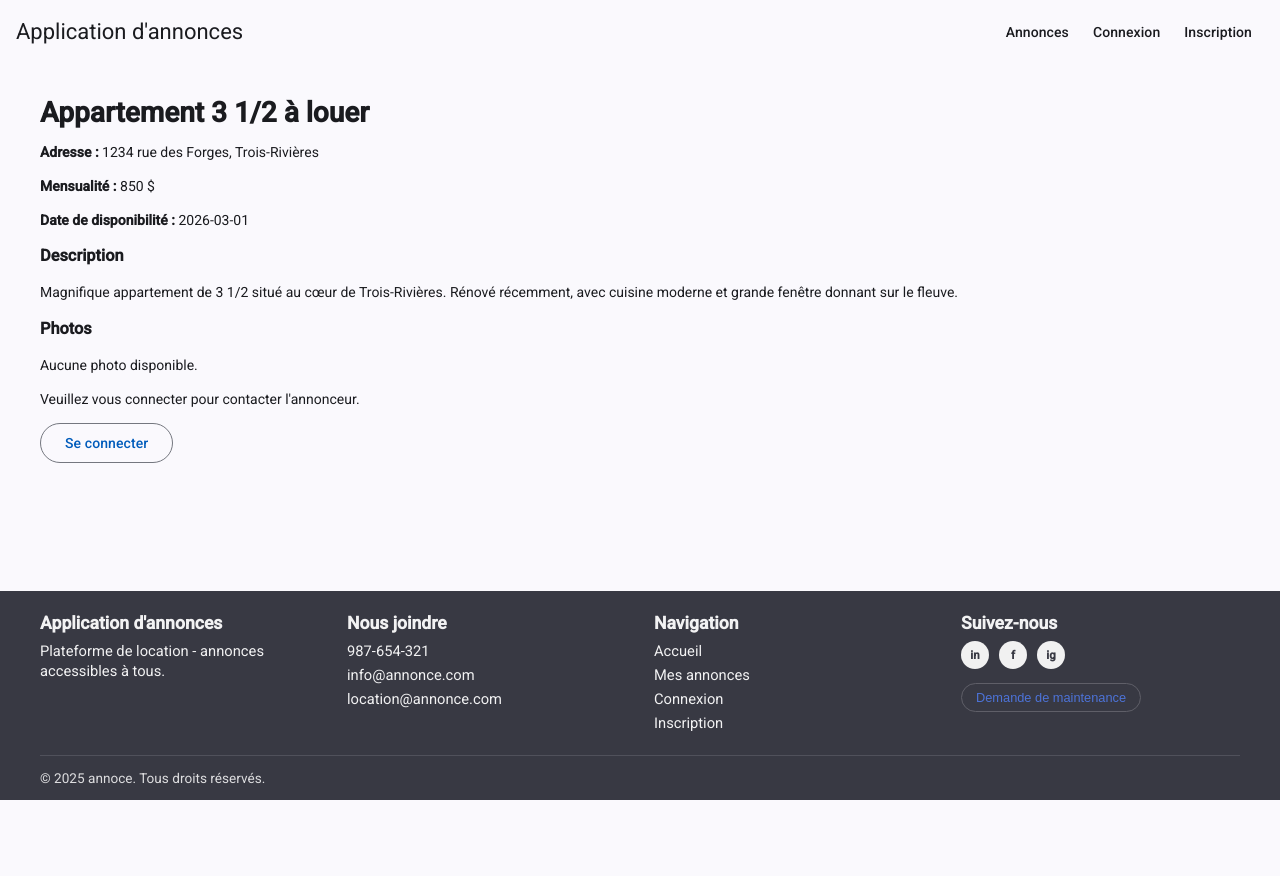
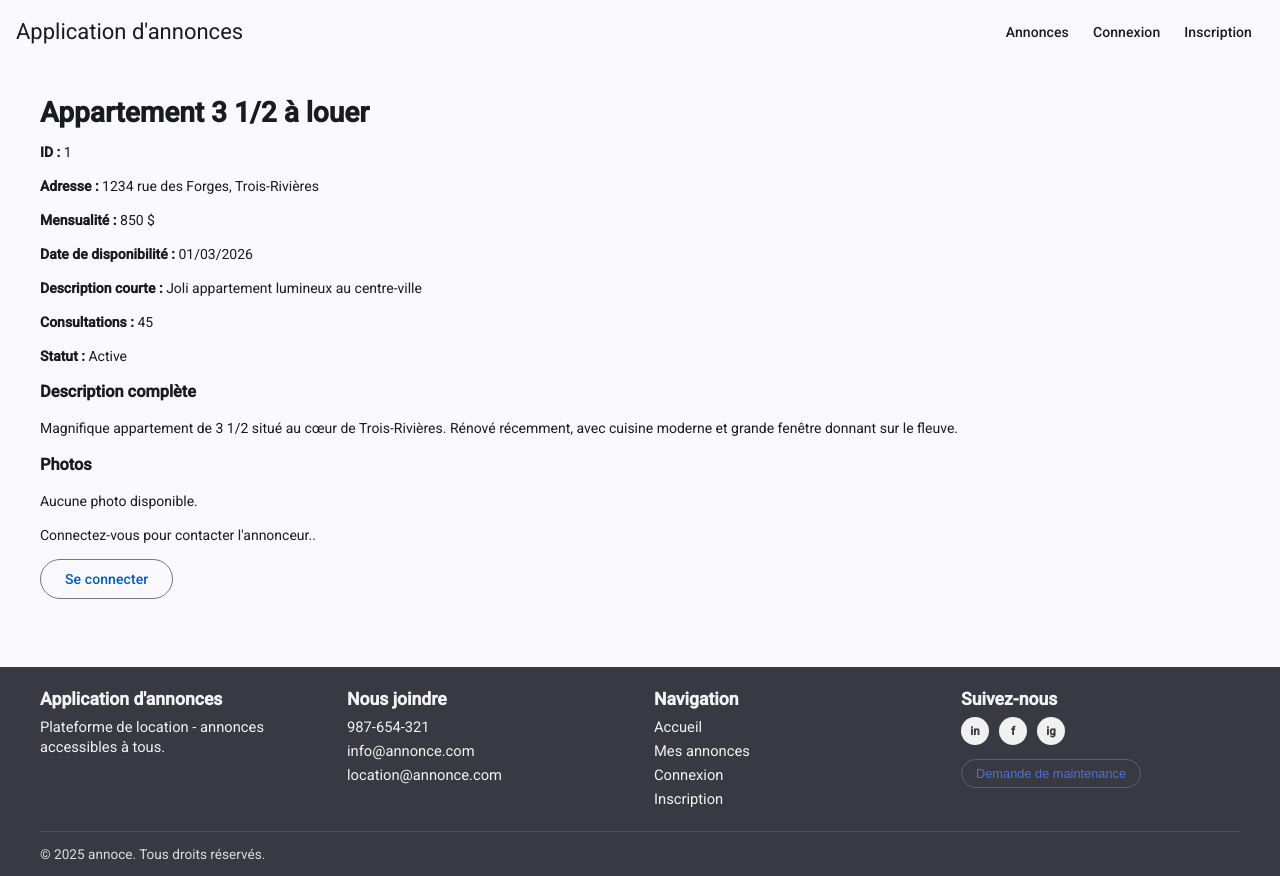
Before and after one commit to YIMINGUO1125/inf1013-angular-main, an Angular app: page /annonces/1 in a window 1280 px wide. Before the commit the page ends 800 px from the top, so only its background shows below. Built offline with nearby package versions, Linux system fonts and the light colour scheme.

Commit message:
Update annonces features

```diff
--- a/src/app/features/annonces/pages/detail-annonce/detail-annonce.html
+++ b/src/app/features/annonces/pages/detail-annonce/detail-annonce.html
@@ -1,11 +1,15 @@
 <div class="page-container" *ngIf="!loading; else loadingTpl">
   <ng-container *ngIf="!notFound && annonce; else notFoundTpl">
     <h1>{{ annonce.titre }}</h1>
+    <p><strong>ID :</strong> {{ annonce.id }}</p>
     <p><strong>Adresse :</strong> {{ annonce.adresse }}</p>
     <p><strong>Mensualité :</strong> {{ annonce.mensualite }} $</p>
-    <p><strong>Date de disponibilité :</strong> {{ annonce.dateDisponibilite }}</p>
+    <p><strong>Date de disponibilité :</strong> {{ annonce.dateDisponibilite | date:'dd/MM/yyyy' }}</p>
+    <p><strong>Description courte :</strong> {{ annonce.descriptionCourte }}</p>
+    <p><strong>Consultations :</strong> {{ annonce.consultations }}</p>
+    <p><strong>Statut :</strong> {{ annonce.actif ? 'Active' : 'Inactive' }}</p>
 
-    <h3>Description</h3>
+    <h3>Description complète</h3>
     <p>{{ annonce.descriptionLongue }}</p>
 
     <h3>Photos</h3>
@@ -21,6 +25,7 @@
     <ng-template #noPhotosTpl>
       <p>Aucune photo disponible.</p>
     </ng-template>
+
 
     <section *ngIf="isConnected; else loginHint">
       <h3>Contacter l'annonceur</h3>
@@ -50,7 +55,7 @@
     </section>
 
     <ng-template #loginHint>
-      <p>Veuillez vous connecter pour contacter l'annonceur.</p>
+      <p>Connectez-vous pour contacter l'annonceur..</p>
       <button mat-stroked-button color="primary" (click)="goToLogin()">Se connecter</button>
     </ng-template>
   </ng-container>
--- a/src/app/features/annonces/pages/edition-annonce/edition-annonce.ts
+++ b/src/app/features/annonces/pages/edition-annonce/edition-annonce.ts
@@ -1,6 +1,7 @@
 import { Component, OnInit } from '@angular/core';
 import { FormBuilder, Validators } from '@angular/forms';
 import { ActivatedRoute, Router } from '@angular/router';
+import { AuthService } from '../../../../core/auth';
 import { Annonce } from '../../../../models/annonce.model';
 import { AnnoncesService } from '../../annonces';
 
@@ -13,15 +14,17 @@ import { AnnoncesService } from '../../annonces';
 export class EditionAnnonce implements OnInit {
   annonceId?: number;
   photos: string[] = [];
-
+  private annonceUserId = 0;
   annonceForm: any;
 
   constructor(
     private readonly formBuilder: FormBuilder,
     private readonly route: ActivatedRoute,
+    private readonly authService: AuthService,
     private readonly router: Router,
     private readonly annoncesService: AnnoncesService
   ) {
+    this.annonceUserId = this.authService.getCurrentUser()?.id ?? 0;
     this.annonceForm = this.formBuilder.group({
       titre: ['', [Validators.required]],
       descriptionCourte: ['', [Validators.required, Validators.maxLength(200)]],
@@ -50,6 +53,7 @@ export class EditionAnnonce implements OnInit {
       }
 
       this.photos = annonce.photos ?? [];
+      this.annonceUserId = annonce.userId;
       this.annonceForm.patchValue({
         titre: annonce.titre,
         descriptionCourte: annonce.descriptionCourte,
@@ -101,7 +105,8 @@ export class EditionAnnonce implements OnInit {
       adresse: formValue.adresse ?? '',
       consultations: 0,
       actif: formValue.actif ?? true,
-      photos: this.photos
+      photos: this.photos,
+      userId: this.annonceUserId
     };
 
     if (this.annonceId) {
```
Also changed, not shown: src/app/features/annonces/pages/detail-annonce/detail-annonce.ts (line endings or trailing spaces). Lines whose indentation alone changed are shown as unchanged.
